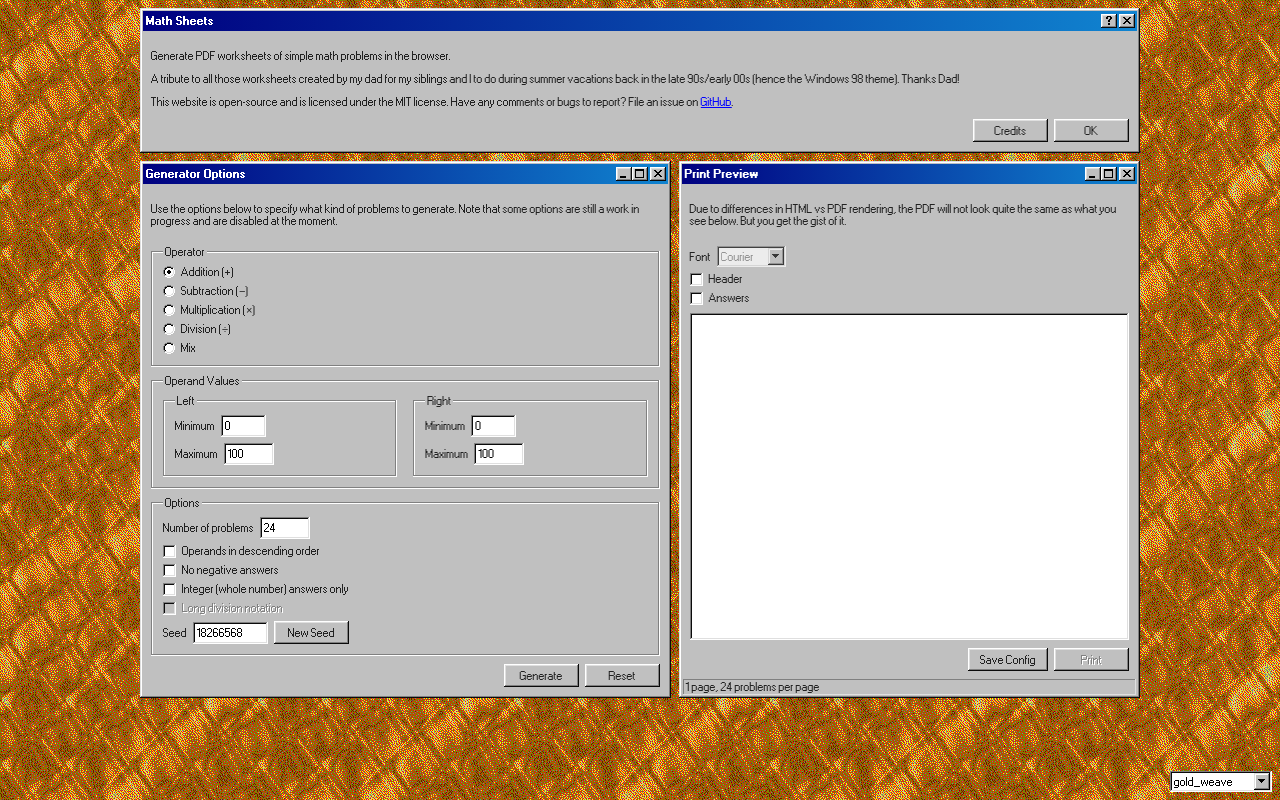
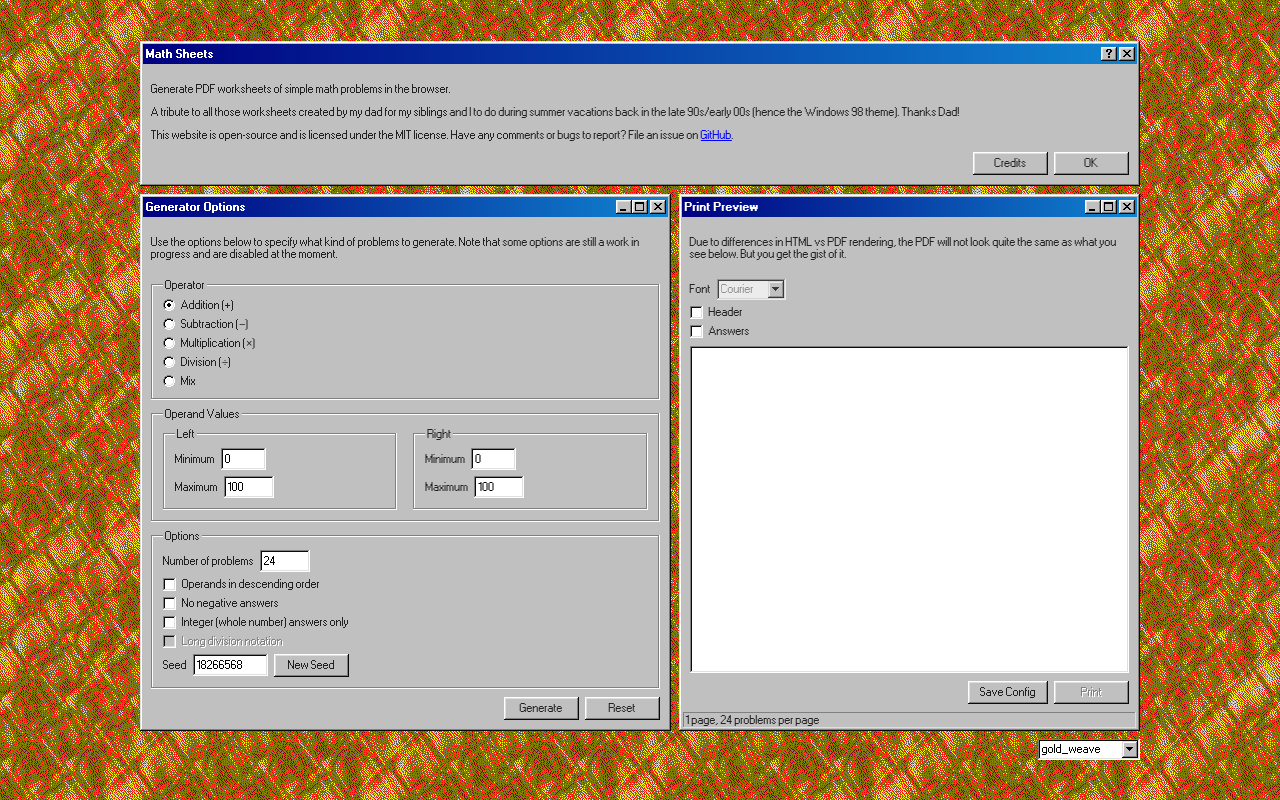
Before and after one commit to sphars/math-sheets, a website built with Vite: page index.html in a window 1280 px wide. Built offline with nearby package versions, Linux system fonts and the light colour scheme.

Commit message:
fix: move switcher to main container

```diff
--- a/index.html
+++ b/index.html
@@ -254,10 +254,9 @@
           </div>
         </div>
       </div>
-    </div>
-
-    <div id="bg-switcher">
-      <select title="Switch the background tiles"></select>
+      <div id="bg-switcher">
+        <select title="Switch the background tiles"></select>
+      </div>
     </div>
 
     <dialog>
--- a/src/style.css
+++ b/src/style.css
@@ -167,9 +167,7 @@ dialog[open]::backdrop {
 }
 
 #bg-switcher {
-  margin: 8px;
   margin-left: auto;
-  margin-top: auto;
 }
 
 .d-none {
```
